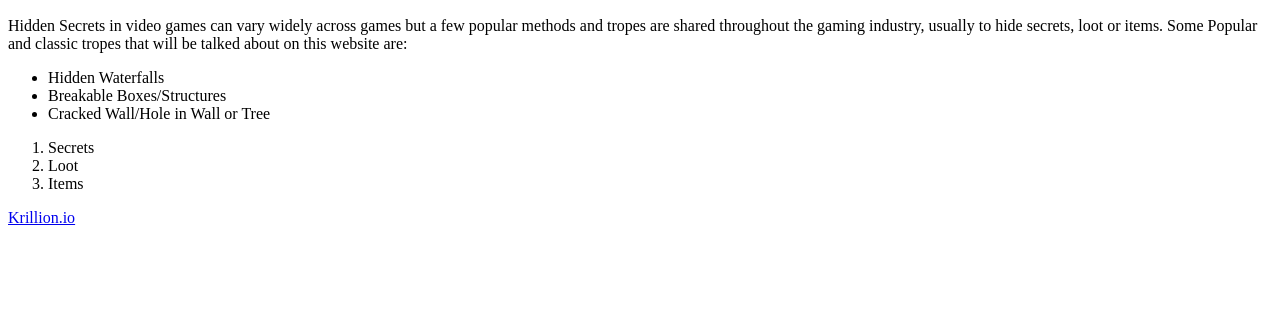
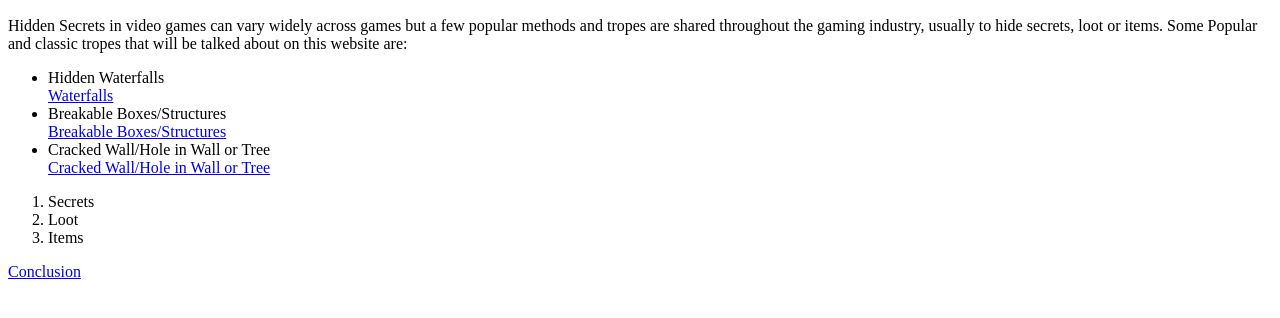
Before and after one commit to Arc-Duck/Hidden-Secrets-In-Video-Games-Website, a plain HTML site: page index.html in a window 1280 px wide. Shown: the part 50-368 px from the top of the page. Drawn offline with Linux system fonts and the light colour scheme.

Commit message:
Added Links to each page

```diff
--- a/index.html
+++ b/index.html
@@ -20,8 +20,12 @@
         tropes that will be talked about on this website are:</p>
         <ul>
             <li>Hidden Waterfalls</li>
+            <a href="waterfalls">Waterfalls</a>
             <li>Breakable Boxes/Structures</li>
+            <a href="breakable-boxes-and-structures.html">Breakable Boxes/Structures</a>
             <li>Cracked Wall/Hole in Wall or Tree</li>
+            <a href="cracked-wall-and-hole-in-walls-or-trees.html">Cracked Wall/Hole in Wall or Tree</a>
+
 
         </ul>
         <ol>
@@ -29,6 +33,6 @@
             <li>Loot</li>
             <li>Items</li>
         </ol>
-        <a href="https://krillion.io/">Krillion.io </a>
+        <a href="conclusion.html">Conclusion </a>
     </body>
 </html>
```
Also changed, not shown: breakable-boxes-and-structures.html (added), conclusion.html (added), cracked-wall-and-hole-in-walls-or-trees.html (added).
